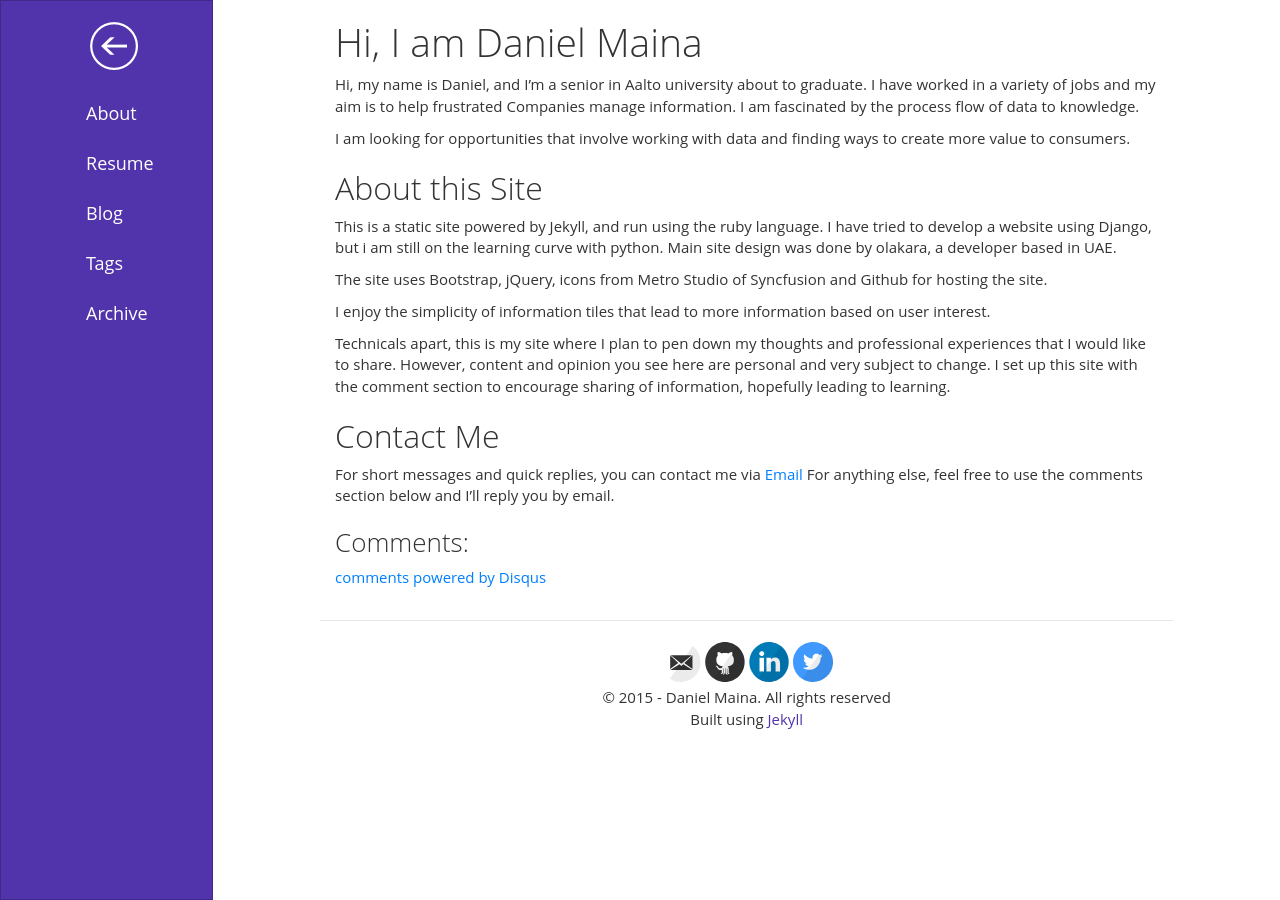
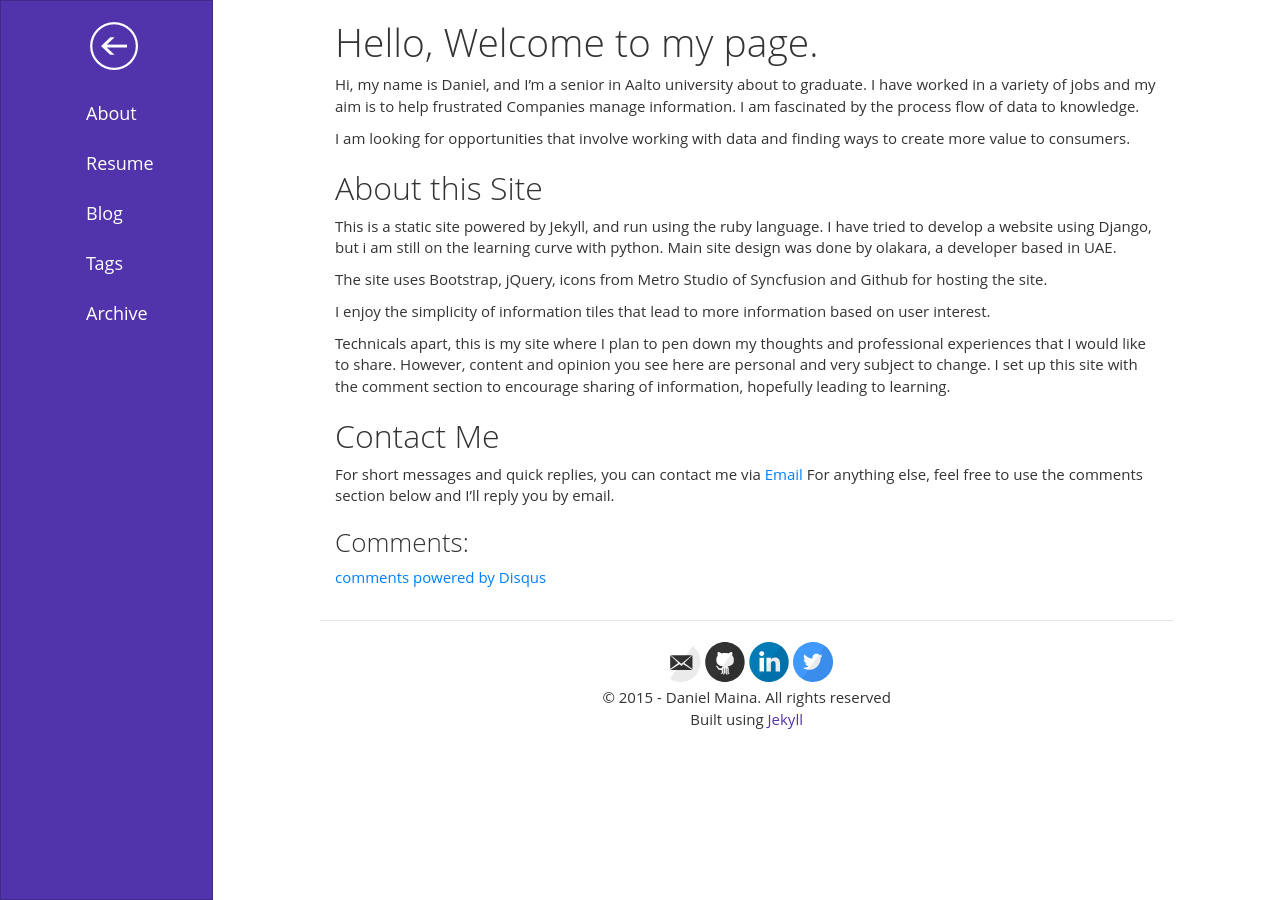
Before and after one commit to danconsults/metroblog, a Jekyll site: the page built from about/index.md, in a window 1280 px wide. Built offline with Jekyll 4.4.1, drawn with Linux system fonts in a browser that asks for light colours; comment, search, counter and statistics services are not loaded.

Commit message:
ghfh
dfhhdf

```diff
--- a/about/index.md
+++ b/about/index.md
@@ -1,6 +1,6 @@
 ---
 layout: page
-title: Hi, I am Daniel Maina
+title: Hello, Welcome to my page.
 description: Introduction page for Daniel Maina
 theme: purple
 ---
```
